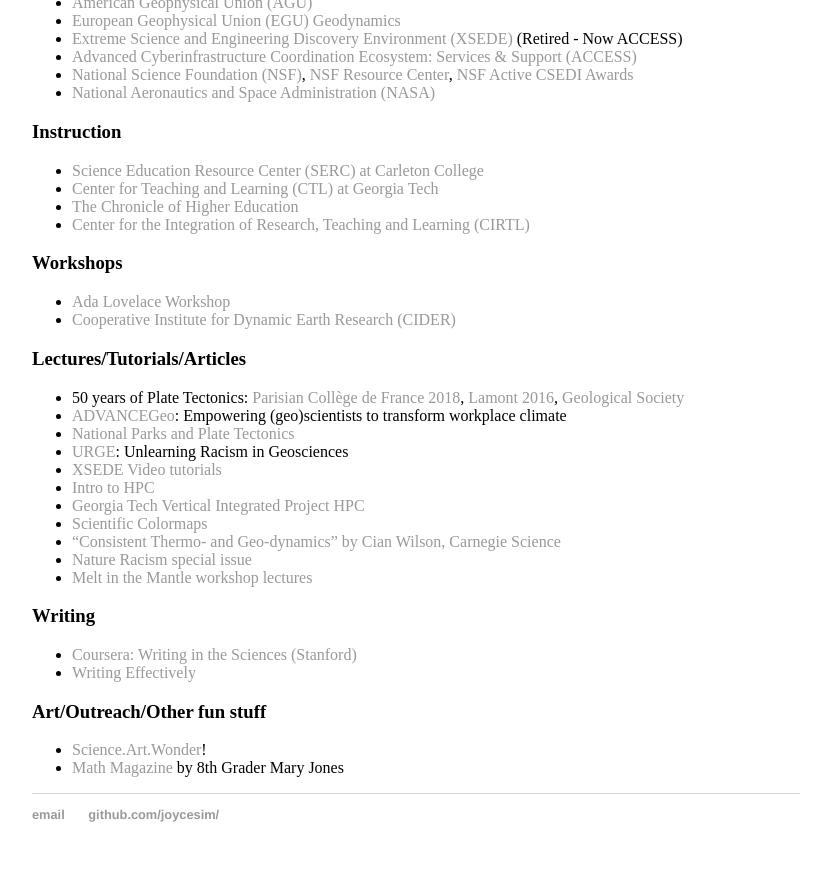
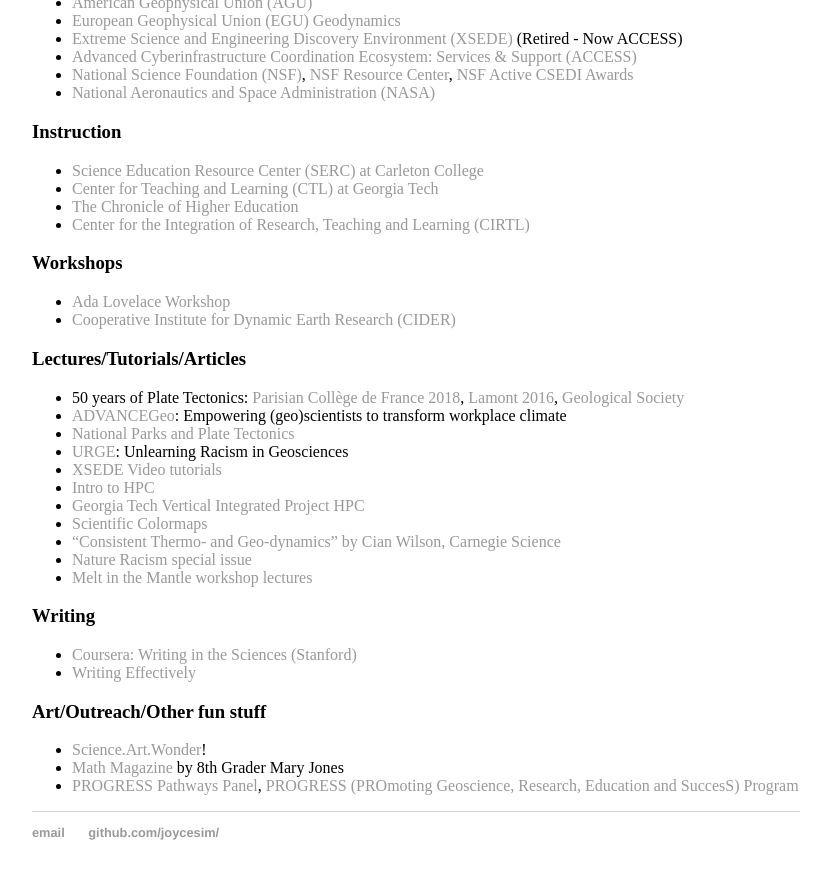
Before and after one commit to joycesim/joycesim.github.io, a Jekyll site: the page built from research/index.md, in a window 1280 px wide and 900 px high, scrolled down 6599 px. Shown: the top 879 px of the window, without its empty margins (224-1053 px from the left). Built offline with Jekyll 4.4.1, drawn with Linux system fonts in a browser that asks for light colours.

Commit message:
Update index.md

```diff
--- a/research/index.md
+++ b/research/index.md
@@ -157,3 +157,4 @@
 ### Art/Outreach/Other fun stuff
 * [Science.Art.Wonder](https://sciartwonderatl.wixsite.com/sawatl)!
 * [Math Magazine](https://joycesim.github.io/image/Mathmagazine.pdf) by 8th Grader Mary Jones
+* [PROGRESS Pathways Panel](https://sites.google.com/rams.colostate.edu/atlanta2024/panelist-bios), [PROGRESS (PROmoting Geoscience, Research, Education and SuccesS) Program](https://progress.colostate.edu/about-this-program/)
```
